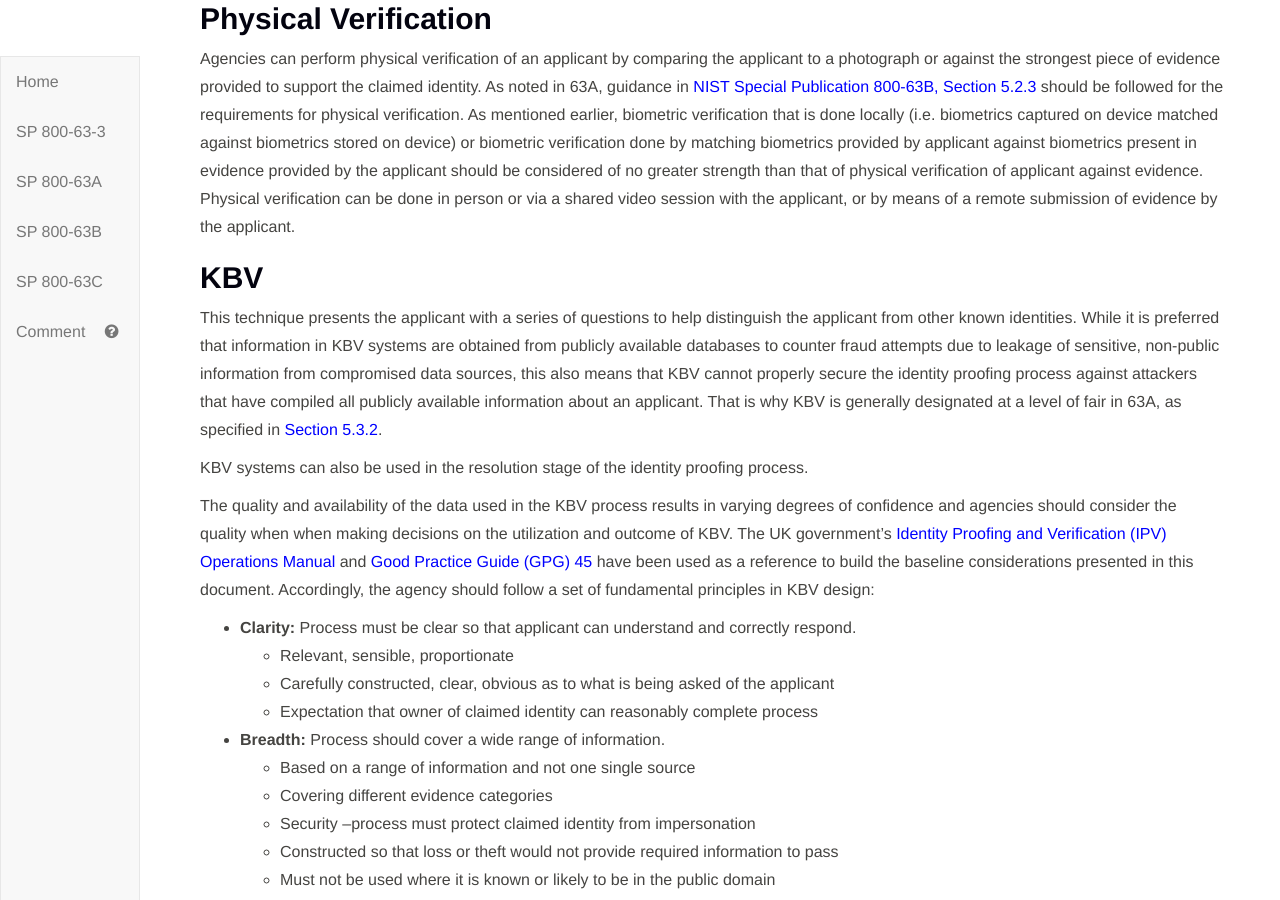
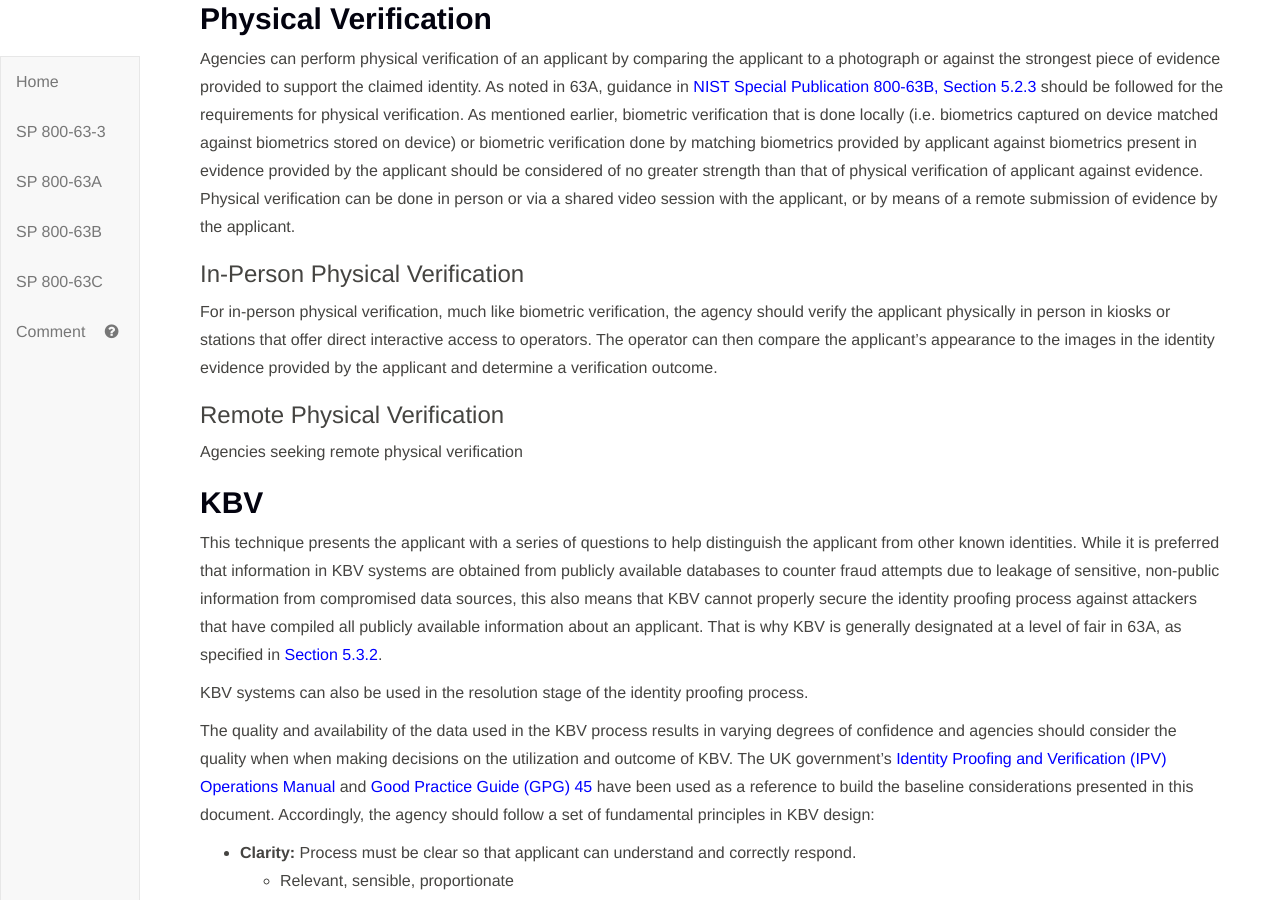
Before and after one commit to tridentity/800-63A-ImplGuide, a Jekyll site: the page built from 6_Verification.md, in a window 1280 px wide and 900 px high, scrolled down 2386 px. Built offline with Jekyll 4.4.1, drawn with Linux system fonts in a browser that asks for light colours; our own code applies the rules of GitHub Pages for plain Markdown files.

Commit message:
Update 6_Verification.md

```diff
--- a/6_Verification.md
+++ b/6_Verification.md
@@ -55,6 +55,14 @@ For an IAL3 system, detection mechanisms should be in place to ensure security o
 
 Agencies can perform physical verification of an applicant by comparing the applicant to a photograph or against the strongest piece of evidence provided to support the claimed identity. As noted in 63A, guidance in [NIST Special Publication 800-63B, Section 5.2.3](https://pages.nist.gov/800-63-3/sp800-63b.html#biometric_use) should be followed for the requirements for physical verification. As mentioned earlier, biometric verification that is done locally (i.e. biometrics captured on device matched against biometrics stored on device) or biometric verification done by matching biometrics provided by applicant against biometrics present in evidence provided by the applicant should be considered of no greater strength than that of physical verification of applicant against evidence. Physical verification can be done in person or via a shared video session with the applicant, or by means of a remote submission of evidence by the applicant.
 
+### In-Person Physical Verification
+
+For in-person physical verification, much like biometric verification, the agency should verify the applicant physically in person in kiosks or stations that offer direct interactive access to operators. The operator can then compare the applicant's appearance to the images in the identity evidence provided by the applicant and determine a verification outcome.
+
+### Remote Physical Verification
+
+Agencies seeking remote physical verification
+
 ## KBV
 
 This technique presents the applicant with a series of questions to help distinguish the applicant from other known identities. While it is preferred that information in KBV systems are obtained from publicly available databases to counter fraud attempts due to leakage of sensitive, non-public information from compromised data sources, this also means that KBV cannot properly secure the identity proofing process against attackers that have compiled all publicly available information about an applicant. That is why KBV is generally designated at a level of fair in 63A, as specified in [Section 5.3.2](https://pages.nist.gov/800-63-3/sp800-63a.html#sec5).
```
